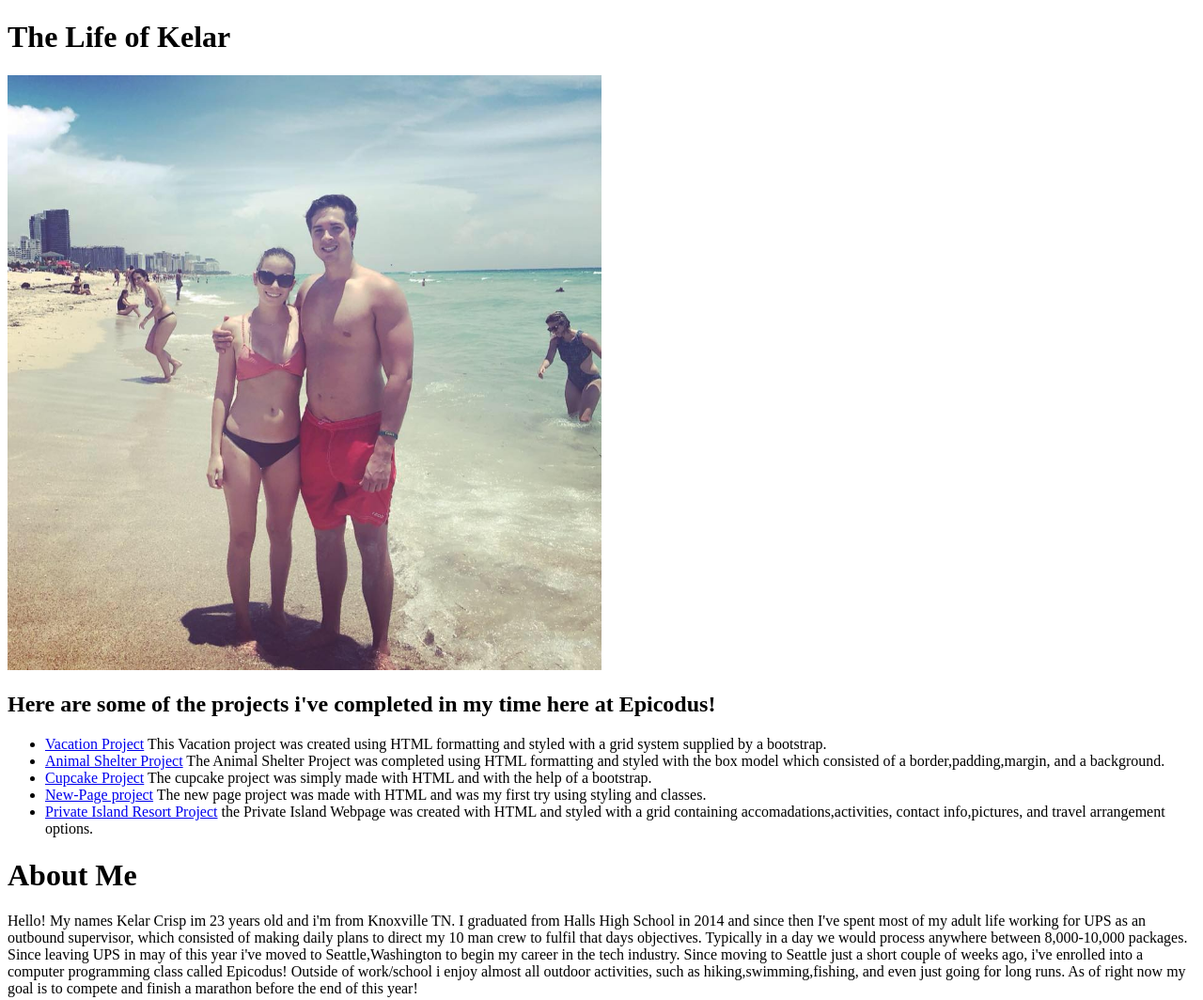
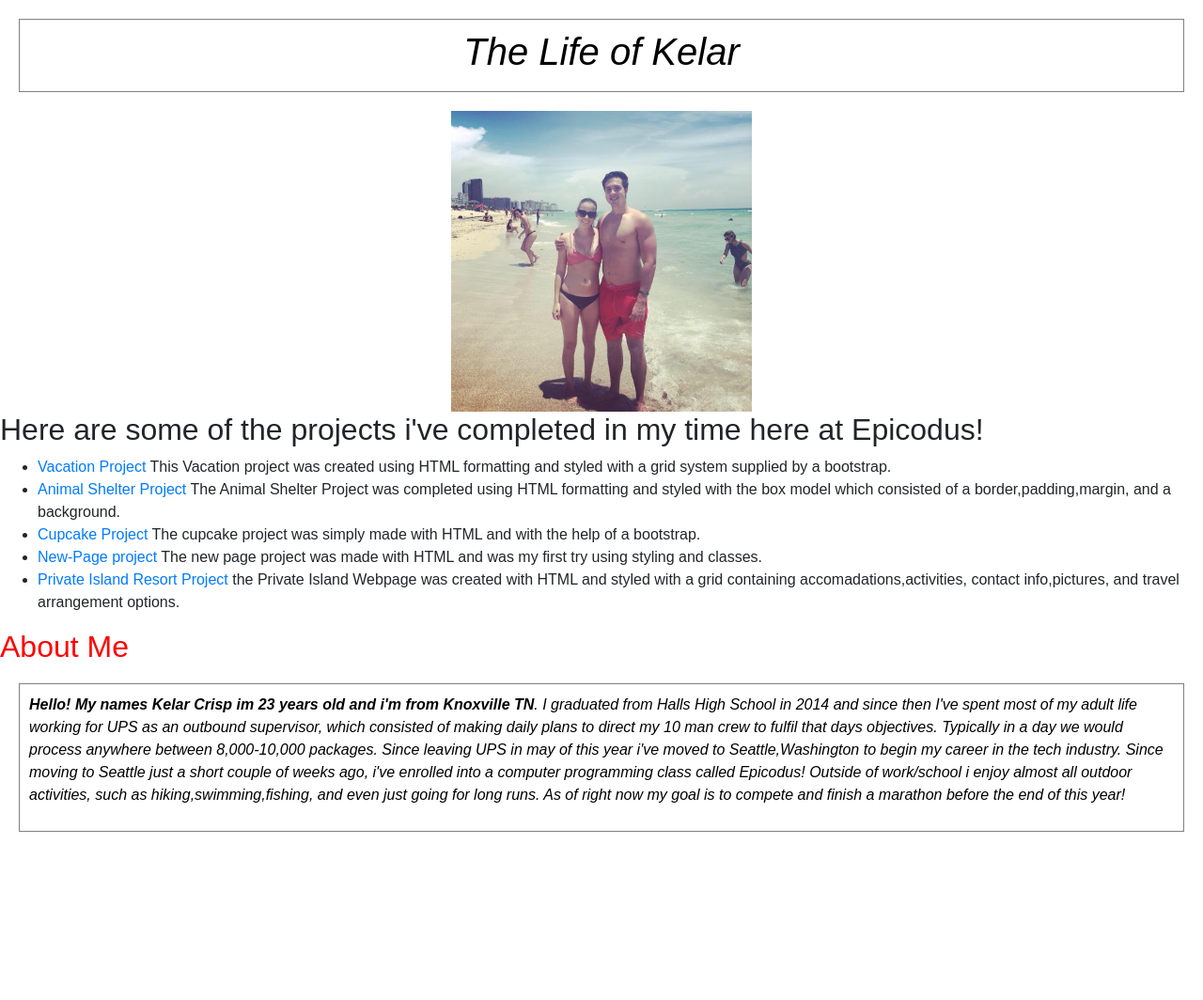
Before and after one commit to epicoding95/portfolio, a plain HTML site: page index.html in a window 1280 px wide. Shown: the whole page at 94% size. After the commit the page ends 905 px from the top, so only its background shows below. Drawn offline with nearby package versions, Linux system fonts and the light colour scheme.

Commit message:
completed the customization of my portfolio

```diff
--- a/css/styles.css
+++ b/css/styles.css
@@ -1,5 +1,31 @@
 .img1{
-  width: 50%;
-  height: auto;
+  width: 25%;
+float: middle;
+  align-items: center;
+
 
 }
+
+.intro {
+
+  font-style: italic;
+  text-align: center;
+
+}
+.important{
+  color: red;
+
+}
+.my-class{
+  border: 1px solid gray;
+  margin: 20px;
+  padding: 10px;
+}
+body{
+  font-family: sans-serif;
+}
+.my-class{
+  font-style: italic;
+  color: black;
+
+}
--- a/index.html
+++ b/index.html
@@ -2,15 +2,18 @@
 <html>
 
 <head>
+  <link href ="css/bootstrap.css" rel="stylesheet" type="text/css">
   <link href="css/styles.css" rel="stylesheet" type="text/css">
   <title> Kelar's Portfolio </title>
 </head>
 <body>
+  <div class="intro">
+    <div class="my-class">
   <h1> The Life of Kelar </h1>
-
+</div>
   <img class="img1" src="img/kelar.jpeg" alt="picture of kelar">
+</div>
 <h2> Here are some of the projects i've completed in my time here at Epicodus!</h2>
-
   <ul>
     <li><a href= "https://github.com/epicoding95/vacation">Vacation Project</a>
     This Vacation project was created using HTML formatting and styled with a grid system supplied by a bootstrap.
@@ -26,9 +29,11 @@
       contact info,pictures, and travel arrangement options.
     </ul>
 
-      <h1> About Me </h1>
+      <h2> <span class="important">About Me </span></h2>
 
-      <p> Hello! My names Kelar Crisp im 23 years old and i'm from Knoxville TN. I graduated from Halls High School in 2014 and since then
+
+      <div class ="my-class">
+      <p><strong>Hello! My names Kelar Crisp im 23 years old and i'm from Knoxville TN</strong>. I graduated from Halls High School in 2014 and since then
         I've spent most of my adult life working for UPS as an outbound supervisor, which consisted of making daily plans to direct my 10 man crew to fulfil that days objectives.
         Typically in a day we would process anywhere between 8,000-10,000 packages. Since leaving UPS in may of this year i've moved to Seattle,Washington
         to begin my career in the tech industry. Since moving to Seattle just a short couple of weeks ago, i've enrolled into a computer programming class called Epicodus!
@@ -36,7 +41,7 @@
         to compete and finish a marathon before the end of this year!
       </p>
 
-
+      </div>
 
 </body>
 </html>
```
